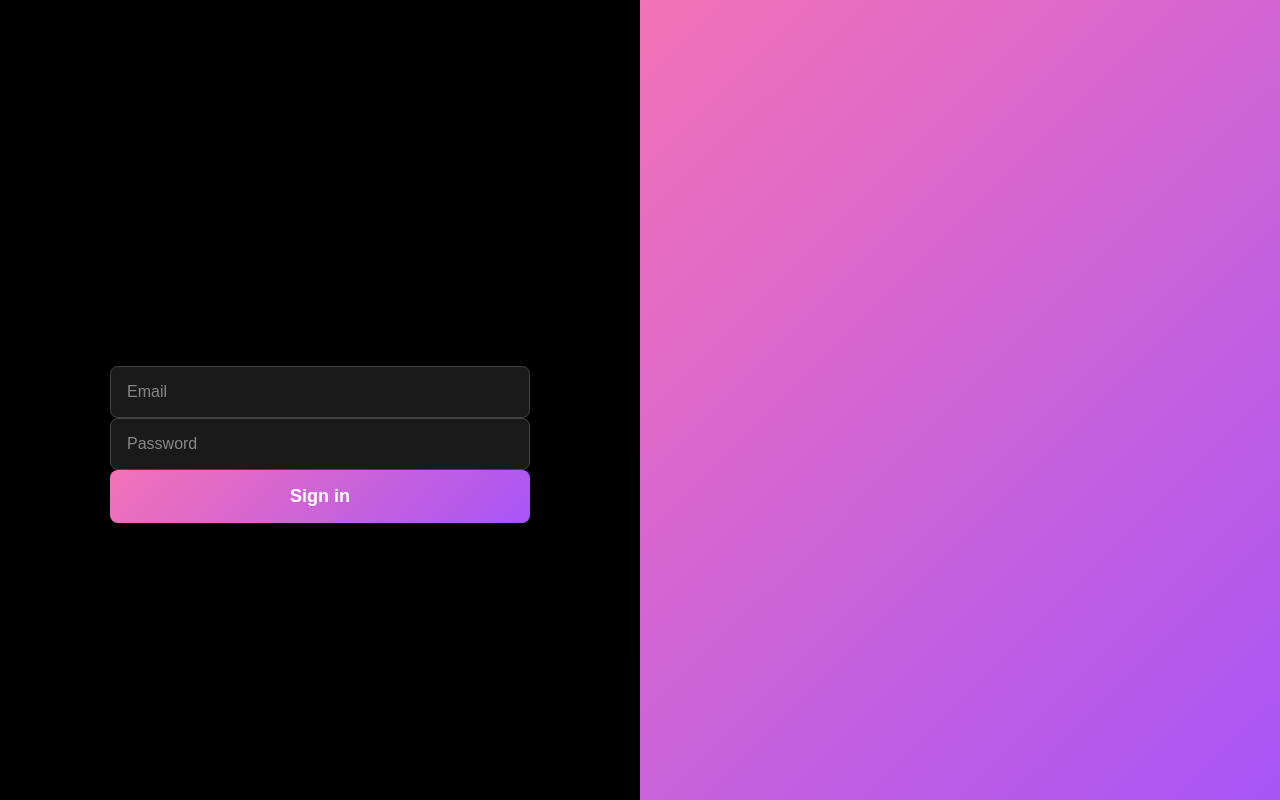
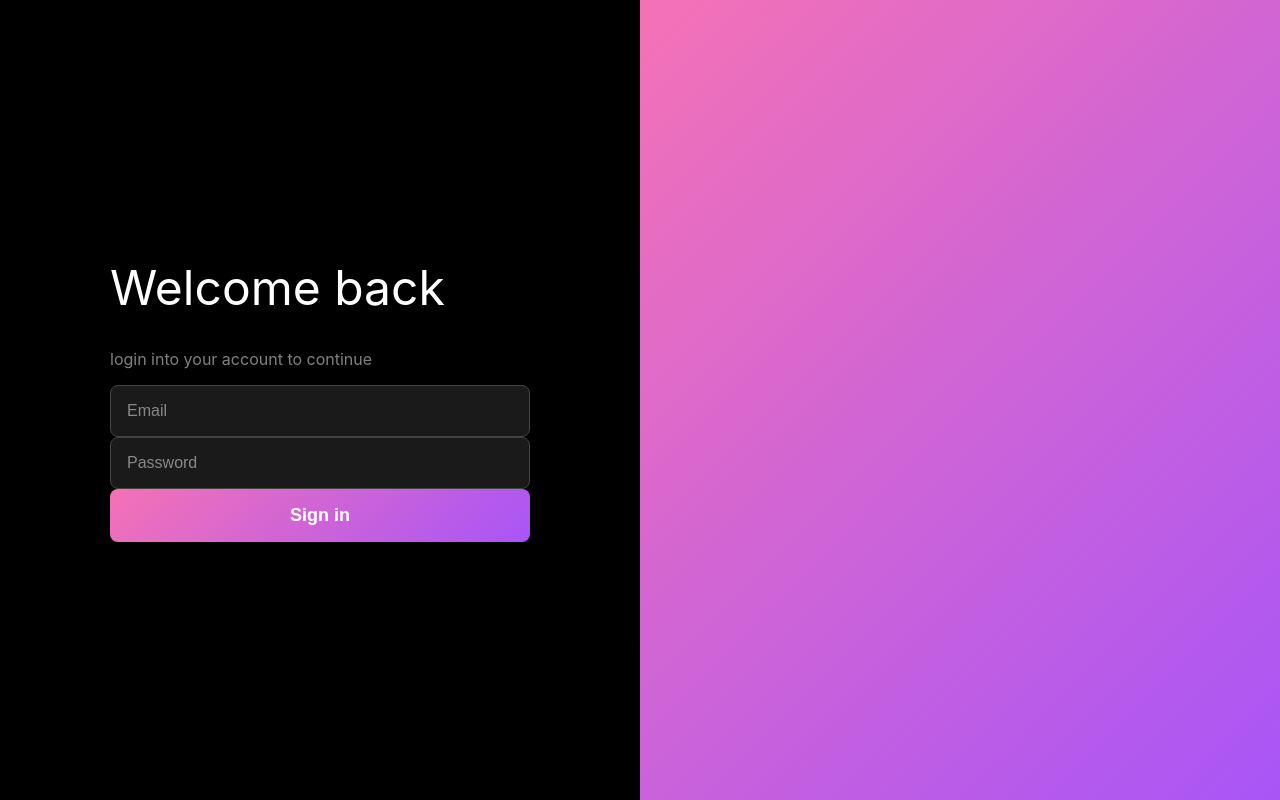
Before and after one commit to charly-2025/Job-Aggregator-Epitech, a React (Create React App) app in the folder app/frontend/: page / in a window 1280 px wide. Built offline with nearby package versions, Linux system fonts and the light colour scheme.

Commit message:
[FEAT](frontend) added some text to the login form

```diff
--- a/app/frontend/src/App.css
+++ b/app/frontend/src/App.css
@@ -79,3 +79,16 @@ body, html {
 .login-container button:hover {
   opacity: 0.9;
 }
+
+
+ /* TEXT */
+
+ .Text {
+  color: white;
+  font-size: 300%;
+}
+
+.Subtext {
+  color: grey;
+  size: 70%;
+}
```
